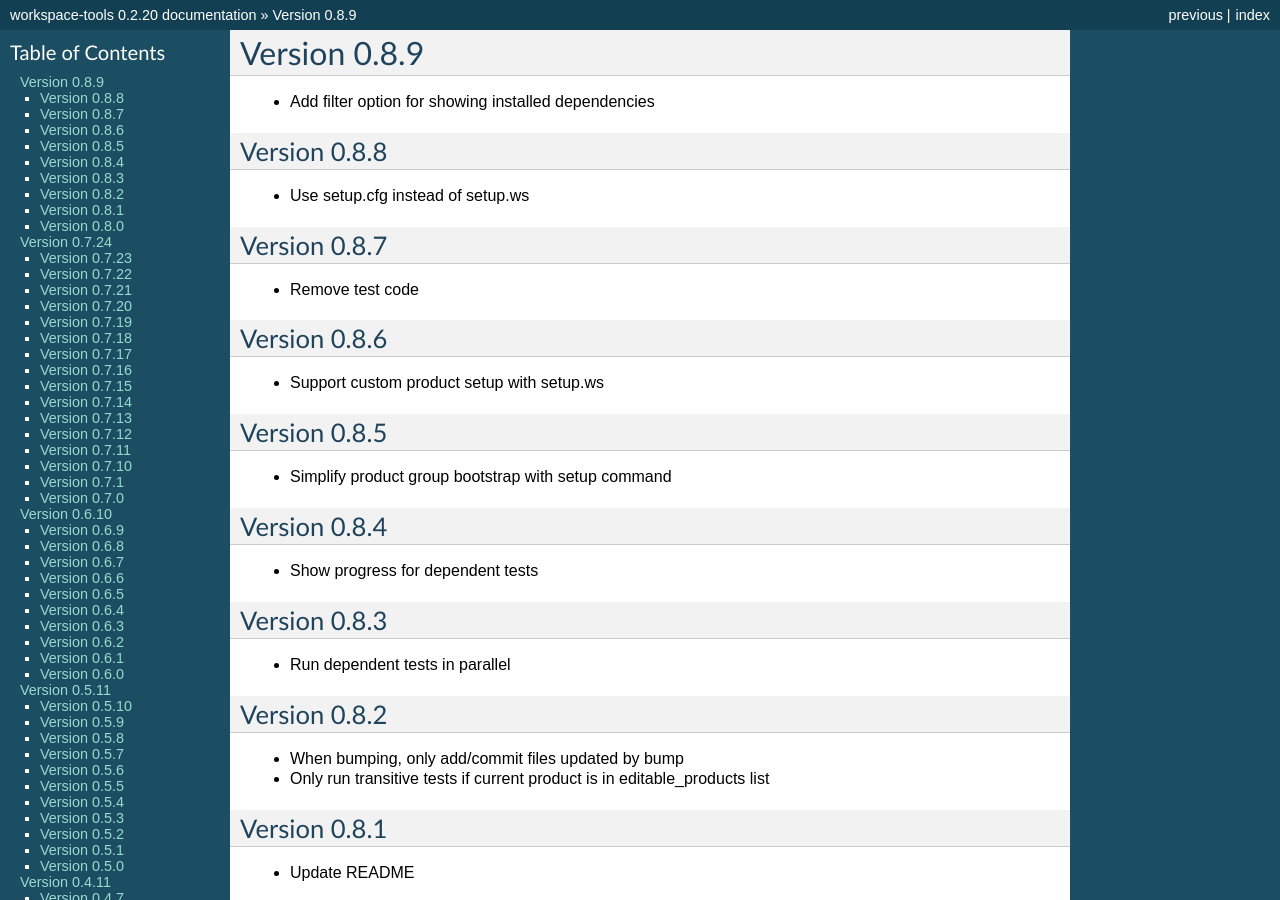
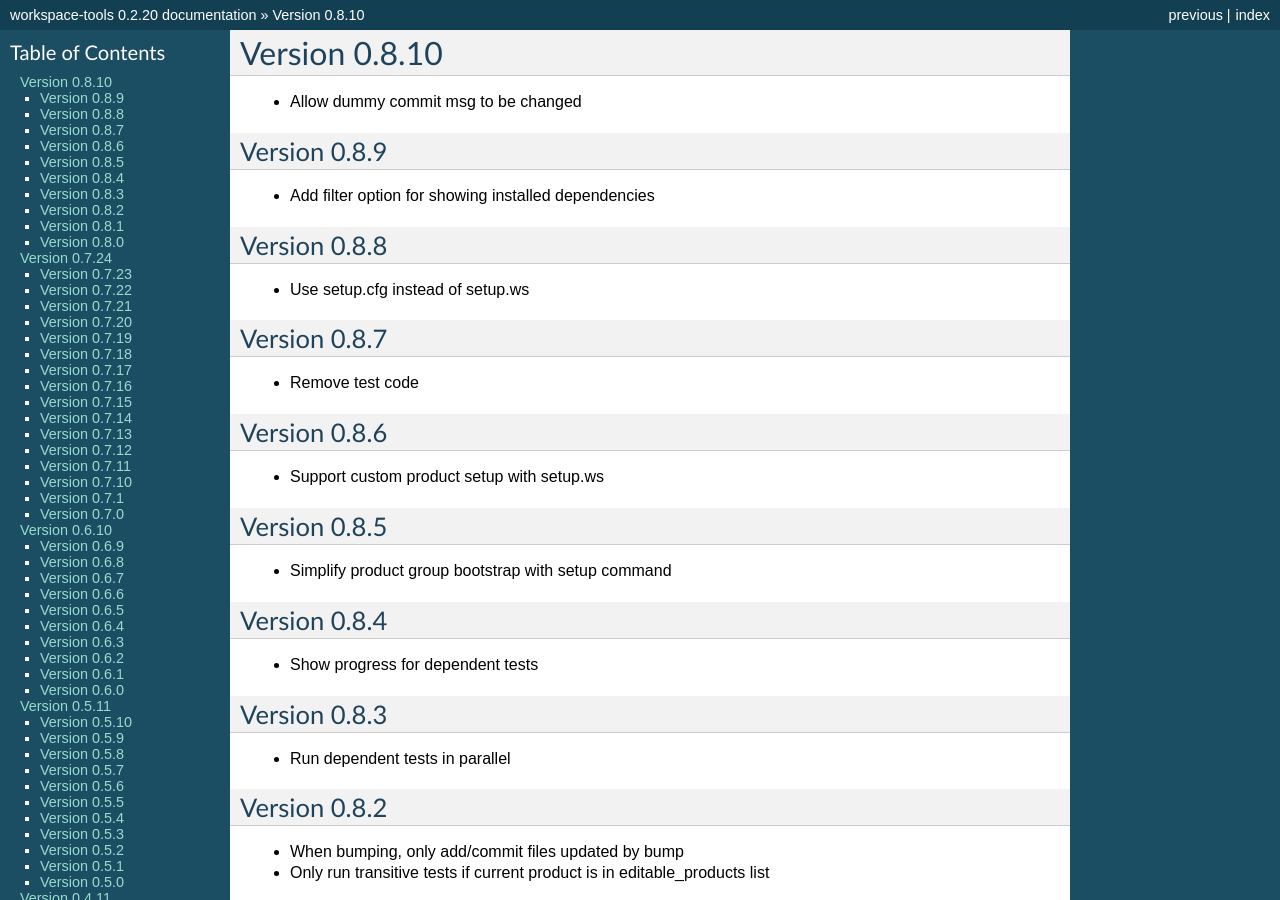
Before and after one commit to maxzheng/workspace-tools, a Sphinx documentation site: the page built from docs/CHANGELOG.rst, in a window 1280 px wide and 900 px high. Built offline with Sphinx 7.4.7, drawn with Linux system fonts in a browser that asks for light colours; some of the changed text lies outside the part shown.

Commit message:
Publish version 0.8.10

```diff
--- a/docs/CHANGELOG.rst
+++ b/docs/CHANGELOG.rst
@@ -1,5 +1,10 @@
+Version 0.8.10
+================================================================================
+
+* Allow dummy commit msg to be changed
+
 Version 0.8.9
-================================================================================
+--------------------------------------------------------------------------------
 
 * Add filter option for showing installed dependencies
 
--- a/setup.py
+++ b/setup.py
@@ -10,7 +10,7 @@ def find_files(path):
 
 setuptools.setup(
   name='workspace-tools',
-  version='0.8.9',
+  version='0.8.10',
 
   author='Max Zheng',
   author_email='maxzheng.os @t gmail.com',
```
